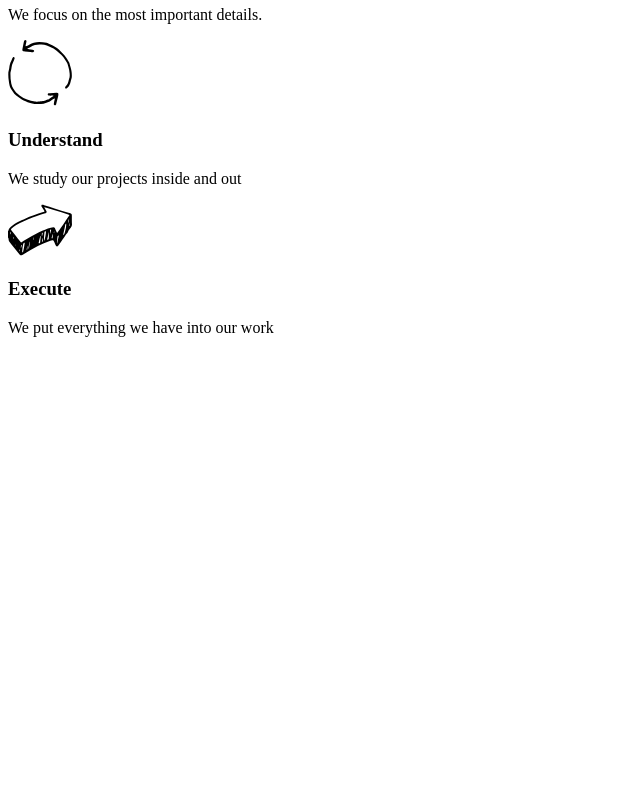
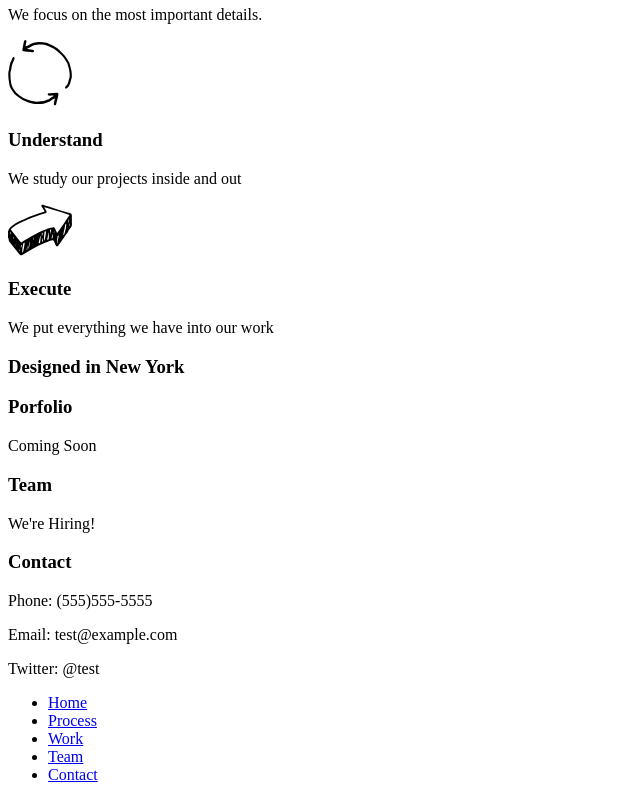
Before and after one commit to ristau/BroadwayDesign, a plain HTML site: page index.html in a window 1280 px wide. Shown: the part 329-1129 px from the top of the page, without its empty margins (0-640 px from the left). Before the commit the page ends 800 px from the top, so only its background shows below. Drawn offline with Linux system fonts and the light colour scheme.

Commit message:
add remaining html

```diff
--- a/index.html
+++ b/index.html
@@ -10,15 +10,15 @@
 <nav>
 <ul>
   <li><a href="#">Home</a></li>
-  <li><a href="#">Process</a></li>
-  <li><a href="#">Work</a></li>
-  <li><a href="#">Team</a></li>
-  <li><a href="#">Contact</a></li>
+  <li><a href="#process">Process</a></li>
+  <li><a href="#portfolio">Work</a></li>
+  <li><a href="#team">Team</a></li>
+  <li><a href="#contact">Contact</a></li>
 </ul>
 </nav>
 
     <!-- Process Section -->
-<div class="process">
+<div id="process">
   <h2>Our Process</h2>
   <img src="./resources/icons/identify.svg" />
   <h3>Identify</h3>
@@ -31,10 +31,43 @@
   <p>We put everything we have into our work</p>
 </div>
 
+    <!-- Work & Portfolio Section -->
+<h3 id="design">Designed in New York</h3>
+
+<div id="portfolio">
+  <h3>Porfolio</h3>
+  <p>Coming Soon</p>
+</div>
+    <!-- Team Section -->
+
+<div id="team">
+  <h3>Team</h3>
+  <p>We're Hiring!</p>
+</div>
 
     <!-- Contact Section -->
 
+<div id="contact">
+    <h3>Contact</h3>
+    <p>Phone: (555)555-5555</p>
+    <p>Email: test@example.com</p>
+    <p>Twitter: @test</p>
+</div>
+
     <!-- Footer Section -->
+
+  <footer>
+    <nav>
+    <ul>
+      <li><a href="#">Home</a></li>
+      <li><a href="#process">Process</a></li>
+      <li><a href="#portfolio">Work</a></li>
+      <li><a href="#team">Team</a></li>
+      <li><a href="#contact">Contact</a></li>
+    </ul>
+    </nav>
+
+  </footer>
 
   </body>
 </html>
```
Lines whose indentation alone changed are shown as unchanged.
